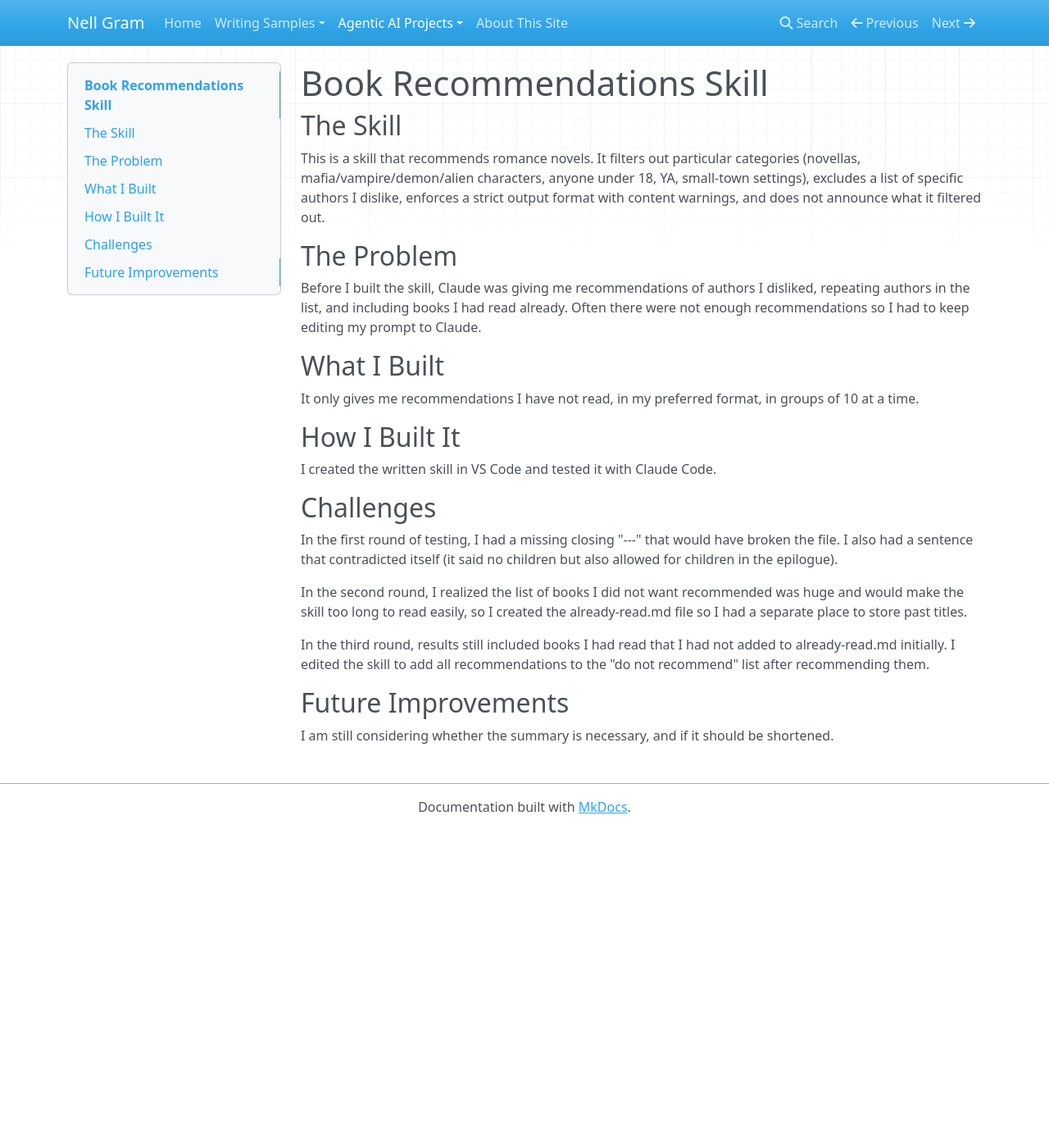
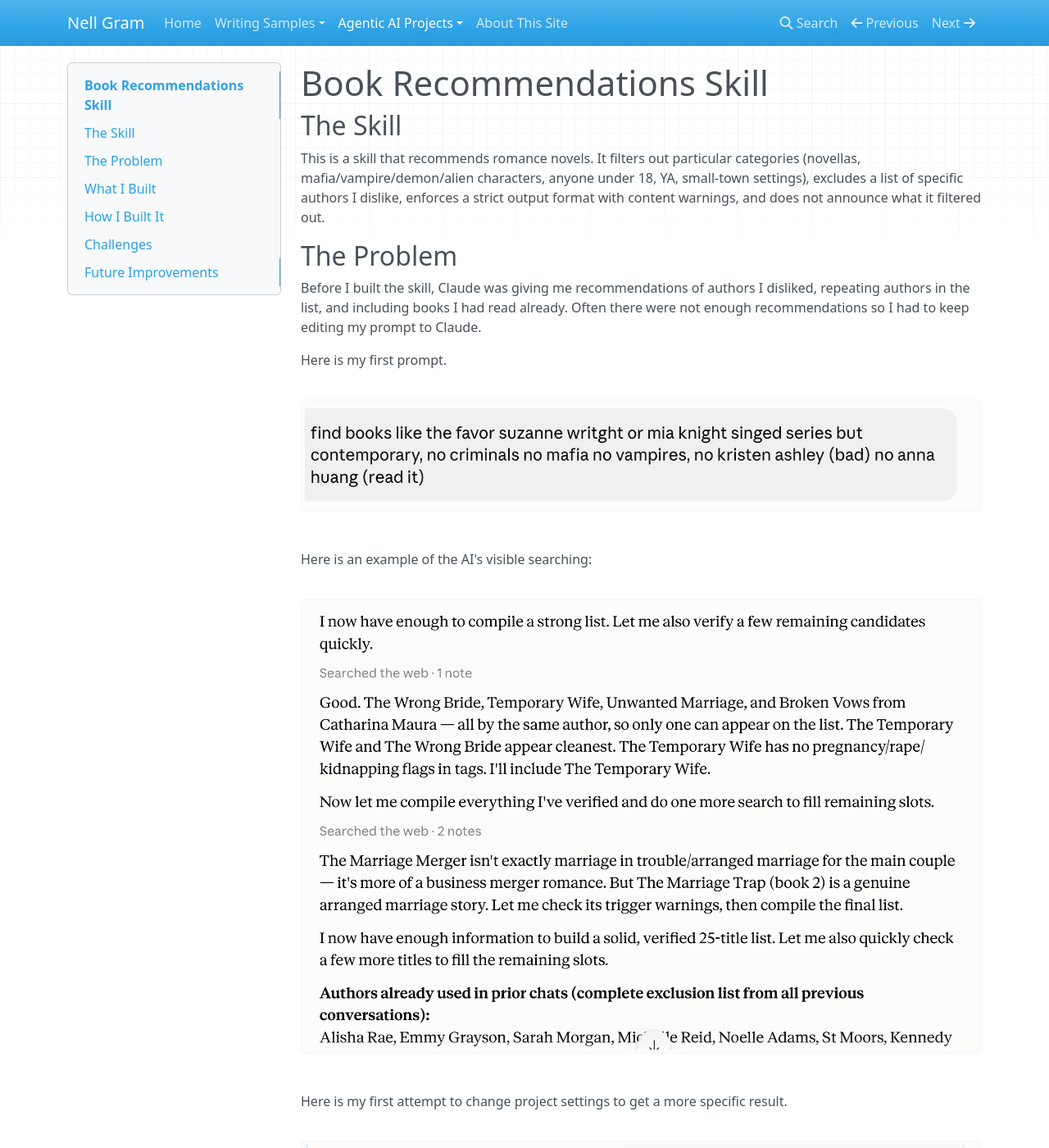
Before and after one commit to nellcgram/nellcgram.github.io, an MkDocs documentation site: the page built from docs/agentic-projects/book-recommendations-case-study.md, in a window 1280 px wide and 1400 px high. Shown: the whole window at 82% size. Built offline with MkDocs 1.6.1, drawn with Linux system fonts in a browser that asks for light colours; nearby versions of some CDN libraries.

Commit message:
Add screenshots to Book Recommendations case study
Adds the initial-prompt, visible-searching, and settings-change
screenshots under "The Problem", with captions.

Co-Authored-By: Claude Sonnet 5 <noreply@anthropic.com>
Claude-Session: https://claude.ai/code/session_01TkaAJgfQPqoRm1fDES1rJd

```diff
--- a/docs/agentic-projects/book-recommendations-case-study.md
+++ b/docs/agentic-projects/book-recommendations-case-study.md
@@ -7,6 +7,18 @@ This is a skill that recommends romance novels. It filters out particular catego
 ## The Problem
 
 Before I built the skill, Claude was giving me recommendations of authors I disliked, repeating authors in the list, and including books I had read already. Often there were not enough recommendations so I had to keep editing my prompt to Claude.
+
+Here is my first prompt.
+
+![Initial prompt](../images/initial%20prompt.png)
+
+Here is an example of the AI's visible searching:
+
+![AI's visible searching](../images/searching%20visible.png)
+
+Here is my first attempt to change project settings to get a more specific result.
+
+![Trying to change project settings](../images/trying%20to%20change%20settings.png)
 
 ## What I Built
 It only gives me recommendations I have not read, in my preferred format, in groups of 10 at a time.
```
